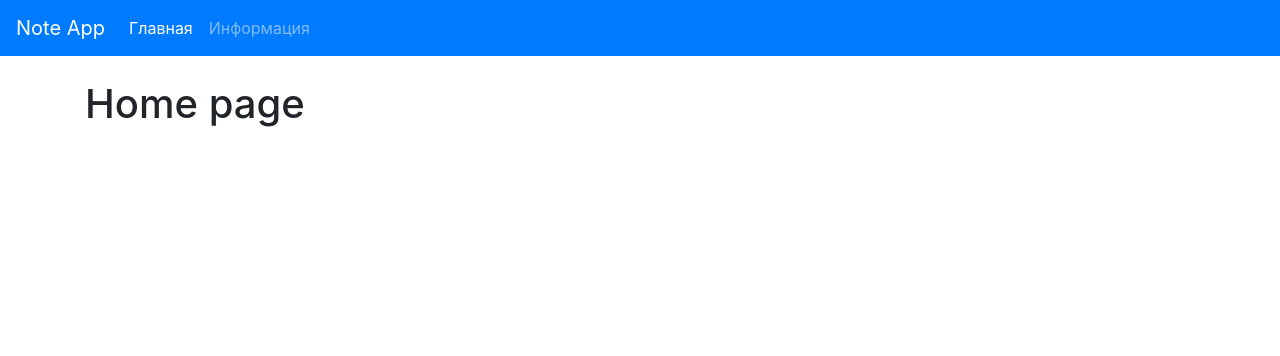
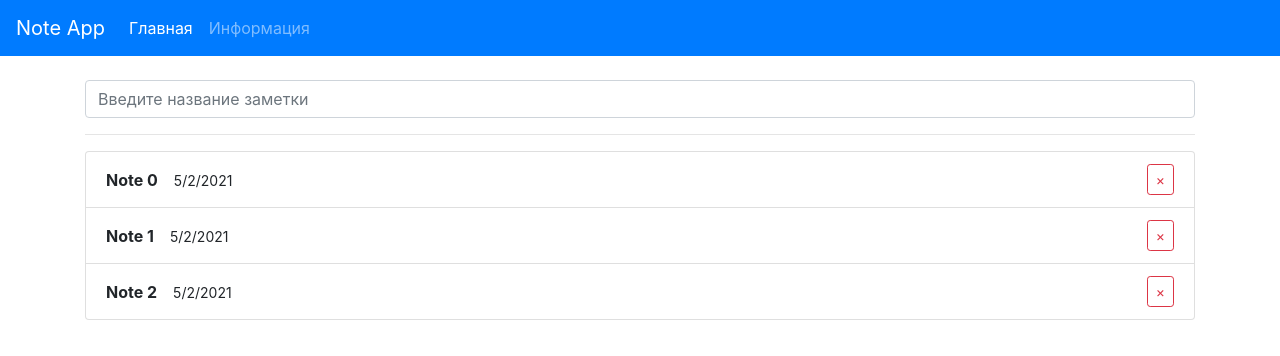
Before and after one commit to divasilevski/notelink-react, a React (Create React App) app: page / in a window 1280 px wide. Shown: the top 356 px of the page. Built offline with nearby package versions, Linux system fonts and the light colour scheme.

Commit message:
Main components

```diff
--- a/src/App.js
+++ b/src/App.js
@@ -1,6 +1,7 @@
 import { BrowserRouter, Route, Switch } from 'react-router-dom'
 import { Home } from './pages/Home'
 import { About } from './pages/About'
+import { Alert } from './components/Alert'
 import { Navbar } from './components/Navbar'
 
 function App() {
@@ -8,6 +9,7 @@
     <BrowserRouter>
       <Navbar />
       <div className="container pt-4">
+        <Alert />
         <Switch>
           <Route path={'/'} exact component={Home} />
           <Route path={'/about'} component={About} />
--- /dev/null
+++ b/src/components/Alert.js
@@ -0,0 +1,14 @@
+export const Alert = ({ alert }) => {
+
+  if (!alert) return null
+
+  return (
+    <div className={`alert alert-${alert.type || 'warning'} alert-desmissible`}>
+      <strong>Внимание!</strong>
+      {alert.text}
+      <button type="button" className="close" data-dismiss="alert" aria-label="close">
+        <span aria-hidden="true">&times;</span>
+      </button>
+    </div>
+  )
+}
--- /dev/null
+++ b/src/components/Form.js
@@ -0,0 +1,14 @@
+export const Form = () => {
+
+  return (
+    <form>
+      <div className="form-group">
+        <input
+          type="text"
+          className="form-control"
+          placeholder="Введите название заметки"
+        ></input>
+      </div>
+    </form>
+  )
+}
--- /dev/null
+++ b/src/components/Notes.js
@@ -0,0 +1,23 @@
+export const Notes = ({ notes }) => {
+
+  return (
+    <ul className="list-group">
+      {notes.map(note => (
+        <li
+          className="list-group-item note"
+          key={note.id}
+        >
+          <div>
+            <strong>{note.title}</strong>
+            <small>{new Date().toLocaleDateString()}</small>
+          </div>
+
+          <button
+            type="button"
+            className="btn btn-outline-danger btn-sm"
+          >&times;</button>
+        </li>
+      ))}
+    </ul>
+  )
+}
--- a/src/index.scss
+++ b/src/index.scss
@@ -13,3 +13,13 @@
   font-family: source-code-pro, Menlo, Monaco, Consolas, 'Courier New',
     monospace;
 }
+
+.note {
+  display: flex;
+  justify-content: space-between;
+  align-items: center;
+
+  strong {
+    margin-right: 1rem;
+  }
+}
--- a/src/pages/Home.js
+++ b/src/pages/Home.js
@@ -1,9 +1,19 @@
 import { Fragment } from "react"
+import { Form } from "../components/Form"
+import { Notes } from "../components/Notes"
 
 export const Home = () => {
-    return (
-        <Fragment>
-            <h1>Home page</h1>
-        </Fragment>
-    )
+  const notes = new Array(3)
+    .fill('')
+    .map((_, index) => ({ id: index, title: 'Note ' + index }))
+
+  return (
+    <Fragment>
+      <Form />
+
+      <hr />
+
+      <Notes notes={notes}/>
+    </Fragment>
+  )
 }
```
